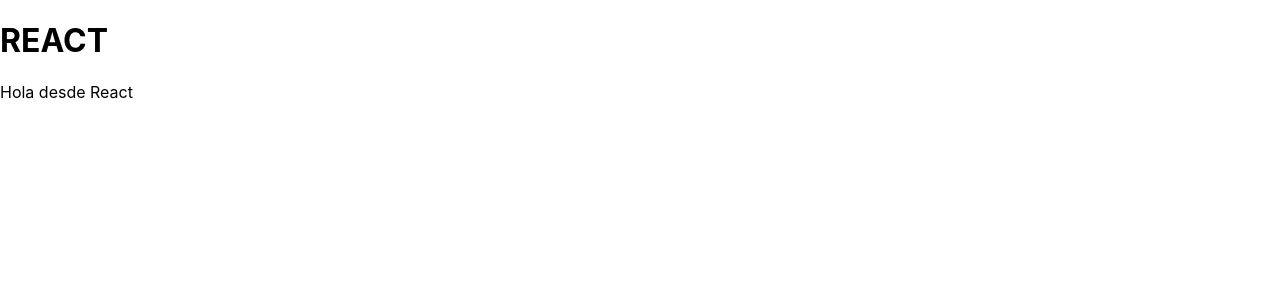
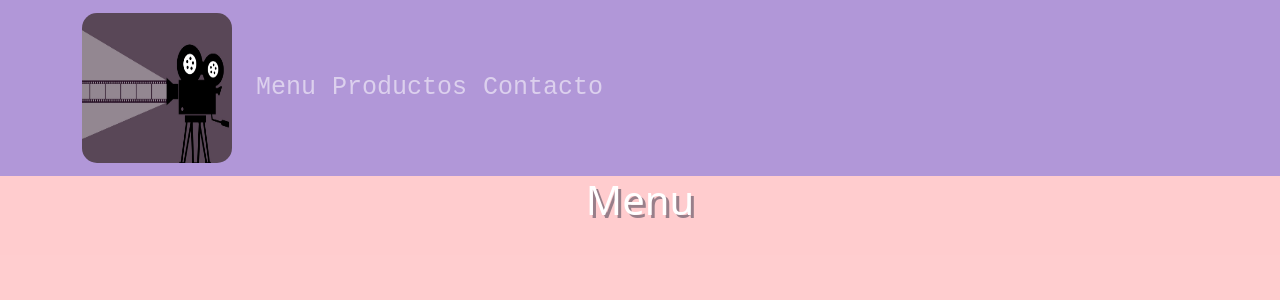
Before and after one commit to walter404/proyecto-movie-react, a React (Create React App) app in the folder movies-react/: page / in a window 1280 px wide. Shown: the top 300 px of the page. Built offline with nearby package versions, Linux system fonts and the light colour scheme.

Commit message:
creacion-navbar

```diff
--- a/movies-react/package.json
+++ b/movies-react/package.json
@@ -6,8 +6,11 @@
     "@testing-library/jest-dom": "^5.16.4",
     "@testing-library/react": "^13.1.1",
     "@testing-library/user-event": "^13.5.0",
+    "bootstrap": "^5.1.3",
     "react": "^18.0.0",
+    "react-bootstrap": "^2.3.1",
     "react-dom": "^18.0.0",
+    "react-router-dom": "^6.3.0",
     "react-scripts": "5.0.1",
     "web-vitals": "^2.1.4"
   },
--- /dev/null
+++ b/movies-react/src/App.css
@@ -0,0 +1,24 @@
+section{
+    text-align: center;
+    color: #fff;
+    text-shadow: 3px 3px rgba(50, 50, 70,  0.5);
+    background-color: #ffb6b9b0;
+    height: 100vh;
+}
+
+.navBg{
+    background-color: #b197d8;
+}
+
+.logo{
+    width: 150px;
+    height: 150px;
+    border-radius: 15px;
+}
+.me-auto{
+    font-size: 25px;
+    font-family: monospace;
+}
+.me-auto :hover{
+    background-color: #665381;
+}
--- /dev/null
+++ b/movies-react/src/App.js
@@ -0,0 +1,30 @@
+import React from 'react';
+import { BrowserRouter, Navigate, Route, Routes } from 'react-router-dom';
+import './App.css';
+
+//importamos los componentes creados
+import Productos from './componentes/productos';
+import Contacto from './componentes/contacto';
+
+import NavBarMovies from './componentes/layauts/navBar';
+import Menu from './componentes/menu';
+
+function App() {
+    return (
+        <div>
+            <BrowserRouter>
+            <Routes>
+                <Route path='/' element={ <NavBarMovies /> }>
+                <Route index element={ <Menu /> } />
+                    <Route path='Productos' element={ <Productos /> } />
+                    <Route path='Contacto' element={ <Contacto /> } />
+
+                    <Route path='*' element={ <Navigate replace to="/" /> } />
+                </Route>
+            </Routes>
+            </BrowserRouter>
+        </div>
+    );
+}
+
+export default App;
--- /dev/null
+++ b/movies-react/src/componentes/contacto.js
@@ -0,0 +1,9 @@
+const Contacto = () => {
+    return(
+        <div>
+            <h1>Contacto</h1>
+        </div>
+    )
+}
+
+export default Contacto
--- /dev/null
+++ b/movies-react/src/componentes/layauts/navBar.js
@@ -0,0 +1,33 @@
+import React from "react";
+import { Fragment } from "react";
+
+
+import {Navbar, Nav, Container} from "react-bootstrap";
+import { Outlet, Link } from "react-router-dom";
+import imagen from "./movi.jpg";
+
+const NavBarMovies = () => {
+    return(
+<>
+    <Navbar className="navBg" variant="dark" expand="lg">
+          <Container>
+            <Navbar.Brand as={Link} to="/" > <img className="logo" src={imagen} alt="Logo"/> </Navbar.Brand>
+              <Navbar.Toggle aria-controls="basic-navbar-nav" />
+                <Navbar.Collapse id="basic-navbar-nav">
+                   <Nav className="me-auto">
+                       <Nav.Link as={Link} to="/" >Menu</Nav.Link>
+                       <Nav.Link as={Link} to="/Productos">Productos</Nav.Link>
+                       <Nav.Link as={Link} to="/Contacto">Contacto</Nav.Link>
+                    </Nav>
+                </Navbar.Collapse>
+        </Container>
+    </Navbar>
+
+        <section>
+            <Outlet></Outlet>
+        </section>
+
+</>
+    )
+}
+export default NavBarMovies;
--- /dev/null
+++ b/movies-react/src/componentes/menu.js
@@ -0,0 +1,9 @@
+const Menu = () => {
+    return(
+        <div>
+            <h1>Menu</h1>
+        </div>
+    )
+}
+
+export default Menu
--- /dev/null
+++ b/movies-react/src/componentes/productos.js
@@ -0,0 +1,9 @@
+const Productos = () => {
+    return(
+        <div>
+            <h1>Productos</h1>
+        </div>
+    )
+}
+
+export default Productos
--- a/movies-react/src/index.js
+++ b/movies-react/src/index.js
@@ -1,40 +1,13 @@
 import React from 'react';
-import ReactDOM from 'react-dom/client';
+import ReactDOM from 'react-dom';
 import './index.css';
-// import App from './App';
-// import reportWebVitals from './reportWebVitals';
+import App from './App.js';
 
-// ReactDOM.render(
-//   <div>Hola desde React</div>,
-//   document.getElementById('root')
-// );
-const contenido = (
-  <div>
-    <h1>REACT</h1>
-    <div>Hola desde React</div>
-  </div>
+import 'bootstrap/dist/css/bootstrap.min.css';
+
+ReactDOM.render(
+  <React.StrictMode>
+    <App />
+  </React.StrictMode>,
+  document.getElementById('root')
 );
-
-function Componente(){
-  return( <div>
-    <h1>REACT</h1>
-    <div>Hola desde React</div>
-  </div>
-  );
-}
-
-const root = ReactDOM.createRoot(document.getElementById('root'));
-root.render(
-  <Componente/>
-  // <React.StrictMode>
-  //   <App />
-  // </React.StrictMode>
-);
-
-// If you want to start measuring performance in your app, pass a function
-// to log results (for example: reportWebVitals(console.log))
-// or send to an analytics endpoint. Learn more: https://bit.ly/CRA-vitals
-
-
-
-// reportWebVitals();
```
Also changed, not shown: movies-react/src/componentes/layauts/movi.jpg (added), 1 other file (tests, documents, lock files or other folders).
